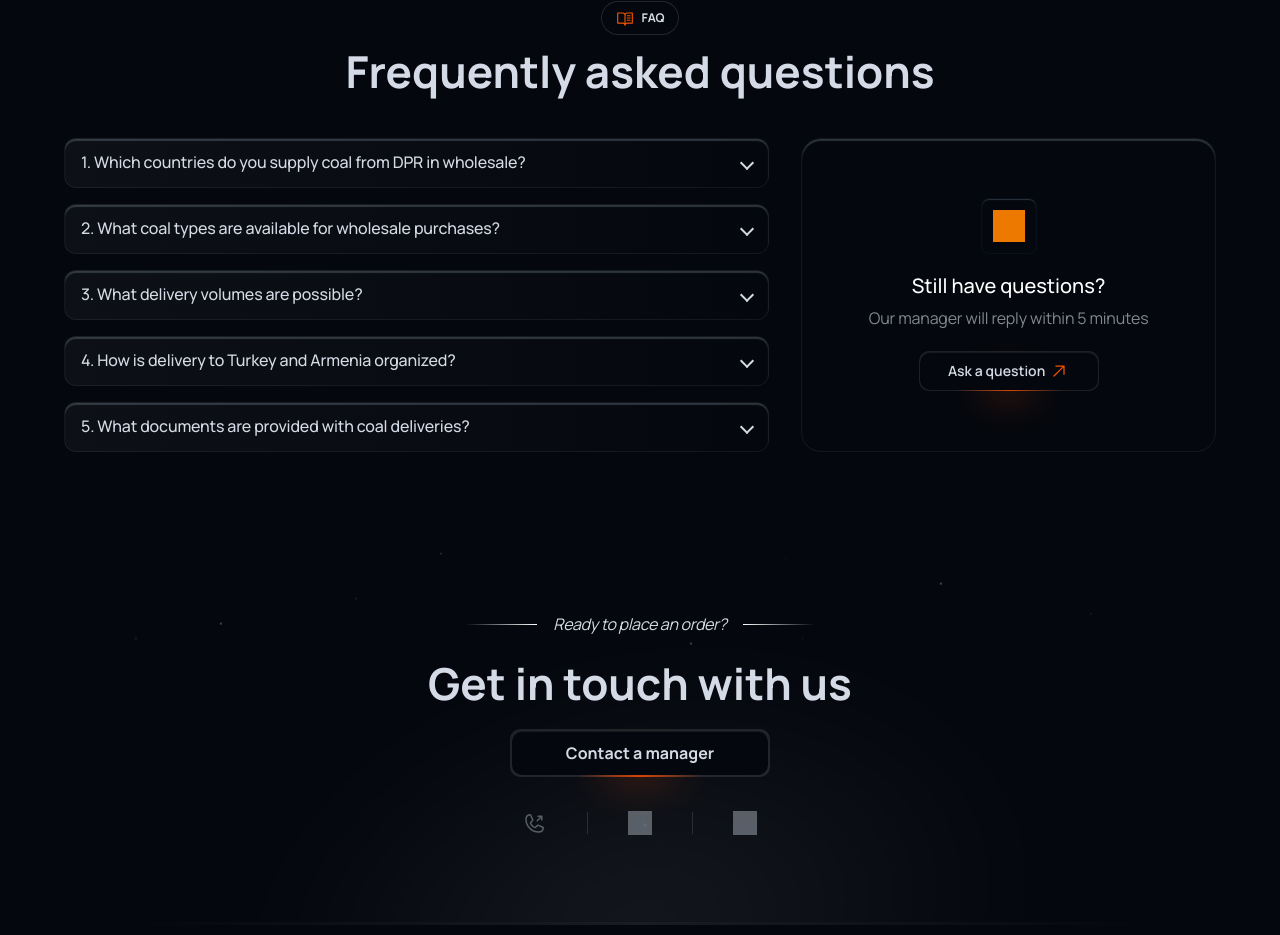
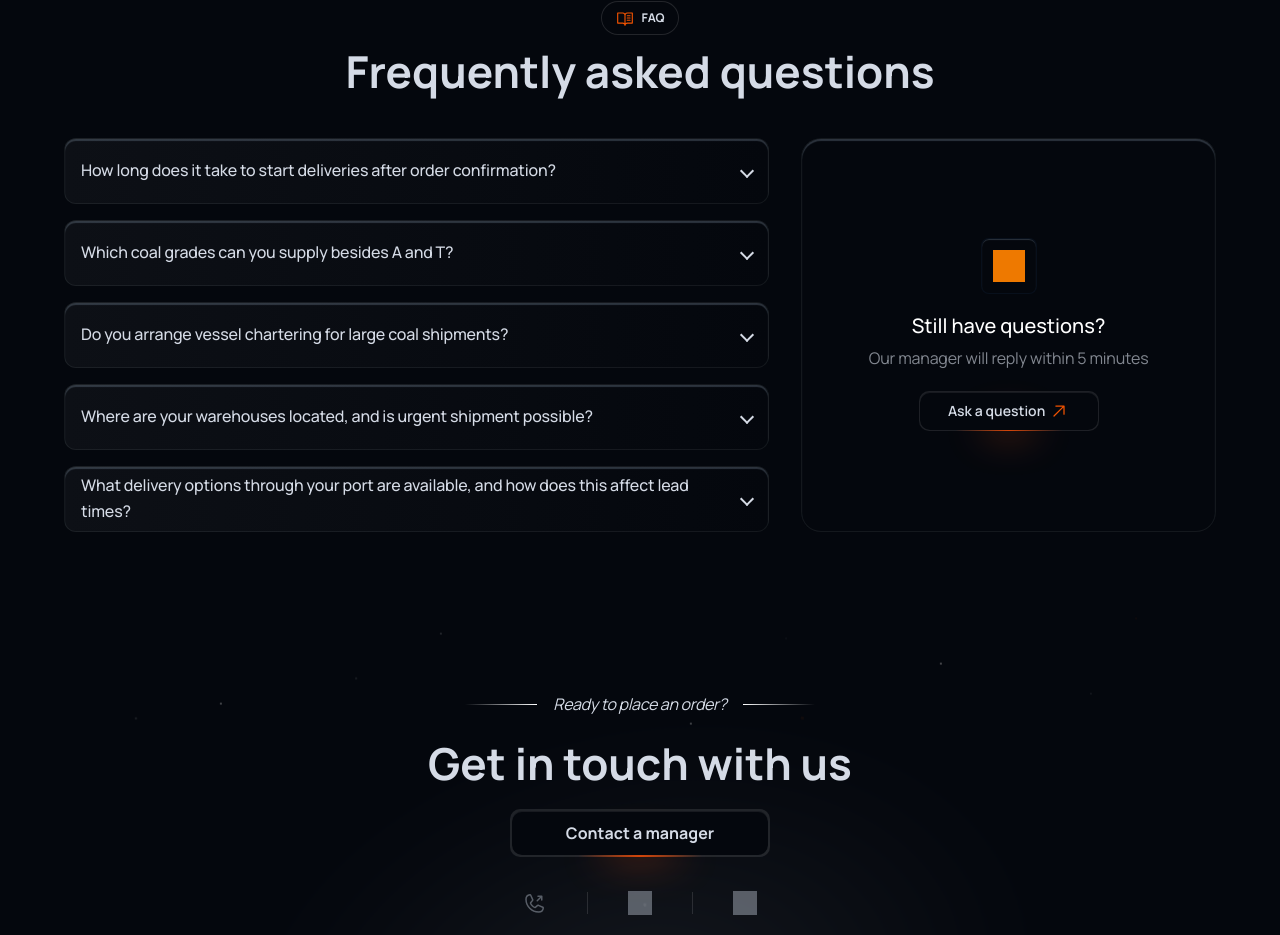
Before and after one commit to dmitriylmao/impexcoal, a Next.js app: page /en in a window 1280 px wide. Shown: the part 6026-6961 px from the top of the page. Built offline with nearby package versions, Linux system fonts and the light colour scheme; no server answers; the database is empty; grey boxes are pictures that could not be loaded.

Commit message:
update fAQ section

```diff
--- a/src/components/sections/home/FaqSection.module.css
+++ b/src/components/sections/home/FaqSection.module.css
@@ -66,7 +66,7 @@
 }
 
 .content {
-  --faq-item-h: 48px;
+  --faq-item-h: 64px;
   --faq-gap: 16px;
   display: grid;
   grid-template-columns: minmax(0, 1.7fr) minmax(320px, 1fr);
@@ -343,7 +343,7 @@
 
 @media (max-width: 1200px) {
   .content {
-  --faq-item-h: 68px;
+  --faq-item-h: 64px;
   --faq-gap: 12px;
 }
 
@@ -377,3 +377,11 @@
   }
 
 }
+
+@media (max-width: 440px) {
+  .content {
+  --faq-item-h: 80px;
+  --faq-gap: 12px;
+}
+
+}
--- a/src/dictionaries/en.json
+++ b/src/dictionaries/en.json
@@ -145,24 +145,24 @@
       "title": "Frequently asked questions",
       "items": [
         {
-          "question": "1. Which countries do you supply coal from DPR in wholesale?",
-          "answer": "We provide wholesale coal deliveries to Turkey, Armenia, and across the Russian Federation. Logistics are tailored to the specifics of each route."
+          "question": "How long does it take to start deliveries after order confirmation?",
+          "answer": "We can start deliveries immediately after the contract is signed, ensuring prompt readiness and full compliance with all deal terms."
         },
         {
-          "question": "2. What coal types are available for wholesale purchases?",
-          "answer": "We supply anthracite, hard coal, and coking coal. Different fractions are available, and the grade is selected according to client requirements and application area."
+          "question": "Which coal grades can you supply besides A and T?",
+          "answer": "We work with a wide range of coal products and can select any coal grade according to your technical requirements and volumes."
         },
         {
-          "question": "3. What delivery volumes are possible?",
-          "answer": "Deliveries are made in wholesale lots starting from several hundred tons. Maximum volumes are agreed individually depending on coal type and destination."
+          "question": "Do you arrange vessel chartering for large coal shipments?",
+          "answer": "Yes, we provide vessel chartering services for large-volume deliveries, guaranteeing safe and timely transportation."
         },
         {
-          "question": "4. How is delivery to Turkey and Armenia organized?",
-          "answer": "Delivery is arranged by rail and road transport with further transshipment through ports or overland routes. We select the optimal logistics scheme for each specific order."
+          "question": "Where are your warehouses located, and is urgent shipment possible?",
+          "answer": "Our warehouses are located in Rostov-on-Don and Donetsk, which allows us to organize fast deliveries and provide urgent shipments on client request."
         },
         {
-          "question": "5. What documents are provided with coal deliveries?",
-          "answer": "Each shipment includes origin documents, quality certificates, and accompanying transport documentation required for customs clearance and cargo acceptance."
+          "question": "What delivery options through your port are available, and how does this affect lead times?",
+          "answer": "We provide all delivery modes through our own port terminal: road, rail, and sea transport. We work with various delivery terms, including CIF, FOB, FCA, FAS, and CPT, allowing us to choose the optimal option based on timelines, cost, and client requirements."
         }
       ],
       "cardTitle": "Still have questions?",
--- a/src/dictionaries/ru.json
+++ b/src/dictionaries/ru.json
@@ -22,7 +22,7 @@
         "news": "Новости",
         "contacts": "Контакты"
       },
-      "brand": "\u0422\u0414 \u00ab\u0418\u041c\u041f\u042d\u041a\u0421\u00bb",
+      "brand": "ТД «ИМПЭКС»",
       "contactButton": "Почта для связи"
     },
     "homeHero": {
@@ -145,24 +145,24 @@
       "title": "Часто задаваемые вопросы",
       "items": [
         {
-          "question": "1. В какие страны вы осуществляете оптовые поставки угля из ДНР?",
-          "answer": "Мы осуществляем оптовые поставки угля в Турцию, Армению и по всей территории Российской Федерации. Логистика выстроена с учётом особенностей каждого направления."
+          "question": "Сколько времени занимает запуск поставки после оформления заказа?",
+          "answer": "Мы можем начать поставку сразу после подписания контракта, обеспечивая оперативную готовность и соблюдение всех условий сделки."
         },
         {
-          "question": "2. Какие виды угля доступны для оптовых закупок?",
-          "answer": "В наличии антрацит, каменный уголь и коксующийся уголь. Возможна поставка различных фракций и подбор марки под требования клиента и сферу применения."
+          "question": "Какие марки угля вы можете предоставить, кроме А и Т?",
+          "answer": "Мы работаем с широким спектром угольной продукции и можем подобрать любой вид угля в соответствии с вашими техническими требованиями и объемами."
         },
         {
-          "question": "3. В каких объёмах возможна поставка угля?",
-          "answer": "Поставки осуществляются оптовыми партиями от нескольких сотен тонн. Максимальные объёмы оговариваются индивидуально в зависимости от вида угля и направления поставки."
+          "question": "Организуете ли вы фрахт судна для крупной партии угля?",
+          "answer": "Да, мы предоставляем услуги фрахтования судов для доставки крупных партий, гарантируя безопасную и своевременную транспортировку."
         },
         {
-          "question": "4. Как осуществляется доставка угля в Турцию и Армению?",
-          "answer": "Доставка организуется железнодорожным и автомобильным транспортом с последующей перевалкой через порты либо сухопутные маршруты. Подбирается оптимальная схема логистики под конкретный заказ."
+          "question": "Где находятся ваши склады и возможна ли срочная отгрузка?",
+          "answer": "Наши склады расположены в Ростове-на-Дону и Донецке, что позволяет организовывать оперативные поставки и обеспечивать срочные отгрузки по запросу клиента."
         },
         {
-          "question": "5. Какие документы предоставляются при поставке угля?",
-          "answer": "К каждой партии прилагаются документы о происхождении, качественные сертификаты и сопроводительная товарно-транспортная документация, необходимая для таможенного оформления и приёма груза."
+          "question": "Какие варианты доставки через ваш порт доступны и как это влияет на сроки?",
+          "answer": "Мы предоставляем все виды доставки через собственный портовой терминал — автомобильным, железнодорожным и морским транспортом. Работаем с различными условиями поставки, включая CIF, FOB, FCA, FAS и CPT, что позволяет подобрать оптимальный вариант с учетом сроков, стоимости и требований клиента."
         }
       ],
       "cardTitle": "Остались вопросы?",
--- a/src/dictionaries/tr.json
+++ b/src/dictionaries/tr.json
@@ -145,24 +145,24 @@
       "title": "Sık sorulan sorular",
       "items": [
         {
-          "question": "1. DPR'den toptan kömür tedarikini hangi ülkelere yapıyorsunuz?",
-          "answer": "Türkiye'ye, Ermenistan'a ve Rusya Federasyonu'nun tamamına toptan kömür sevkiyatı yapıyoruz. Lojistik her güzergâhın özelliklerine göre planlanır."
+          "question": "Sipariş onaylandıktan sonra sevkiyatın başlaması ne kadar sürer?",
+          "answer": "Sözleşme imzalandıktan hemen sonra sevkiyata başlayabilir, hızlı operasyon hazırlığı ve anlaşma koşullarına tam uyum sağlarız."
         },
         {
-          "question": "2. Toptan alım için hangi kömür türleri mevcut?",
-          "answer": "Antrasit, taş kömürü ve koklaşabilir kömür mevcut. Farklı fraksiyonlarda sevkiyat mümkündür, ayrıca kömür markası müşteri taleplerine ve kullanım alanına göre seçilir."
+          "question": "A ve T dışında hangi kömür tiplerini sağlayabilirsiniz?",
+          "answer": "Geniş bir kömür ürünü yelpazesiyle çalışıyor ve teknik gereksinimleriniz ile hacimlerinize uygun her tür kömürü temin edebiliyoruz."
         },
         {
-          "question": "3. Hangi hacimlerde teslimat mümkündür?",
-          "answer": "Teslimatlar birkaç yüz tondan başlayan toptan partiler halinde yapılır. Maksimum hacimler kömür türüne ve teslimat yönüne göre bireysel olarak kararlaştırılır."
+          "question": "Büyük kömür partileri için gemi navlunu organize ediyor musunuz?",
+          "answer": "Evet, büyük partilerin taşınması için gemi kiralama hizmeti sunuyor, güvenli ve zamanında teslimatı garanti ediyoruz."
         },
         {
-          "question": "4. Türkiye ve Ermenistan'a teslimat nasıl yapılıyor?",
-          "answer": "Teslimat demiryolu ve karayolu taşımacılığı ile organize edilir; ardından limanlar veya karasal hatlar üzerinden aktarma yapılır. Her sipariş için en uygun lojistik şeması seçilir."
+          "question": "Depolarınız nerede bulunuyor ve acil sevkiyat mümkün mü?",
+          "answer": "Depolarımız Rostov-na-Donu ve Donetsk'te bulunuyor; bu sayede hızlı tedarik organize edebiliyor ve müşteri talebi üzerine acil sevkiyat sağlayabiliyoruz."
         },
         {
-          "question": "5. Kömür teslimatında hangi belgeler sağlanır?",
-          "answer": "Her parti için menşe belgeleri, kalite sertifikaları ve gümrükleme ile teslim alma süreçleri için gerekli eşlik eden taşıma belgeleri sunulur."
+          "question": "Liman terminaliniz üzerinden hangi teslimat seçenekleri mevcut ve bu süreleri nasıl etkiler?",
+          "answer": "Kendi liman terminalimiz üzerinden tüm teslimat türlerini sunuyoruz: karayolu, demiryolu ve denizyolu. CIF, FOB, FCA, FAS ve CPT dahil farklı teslim şekilleriyle çalışıyor; süre, maliyet ve müşteri gereksinimlerine göre en uygun seçeneği belirliyoruz."
         }
       ],
       "cardTitle": "Sorularınız kaldı mı?",
```
